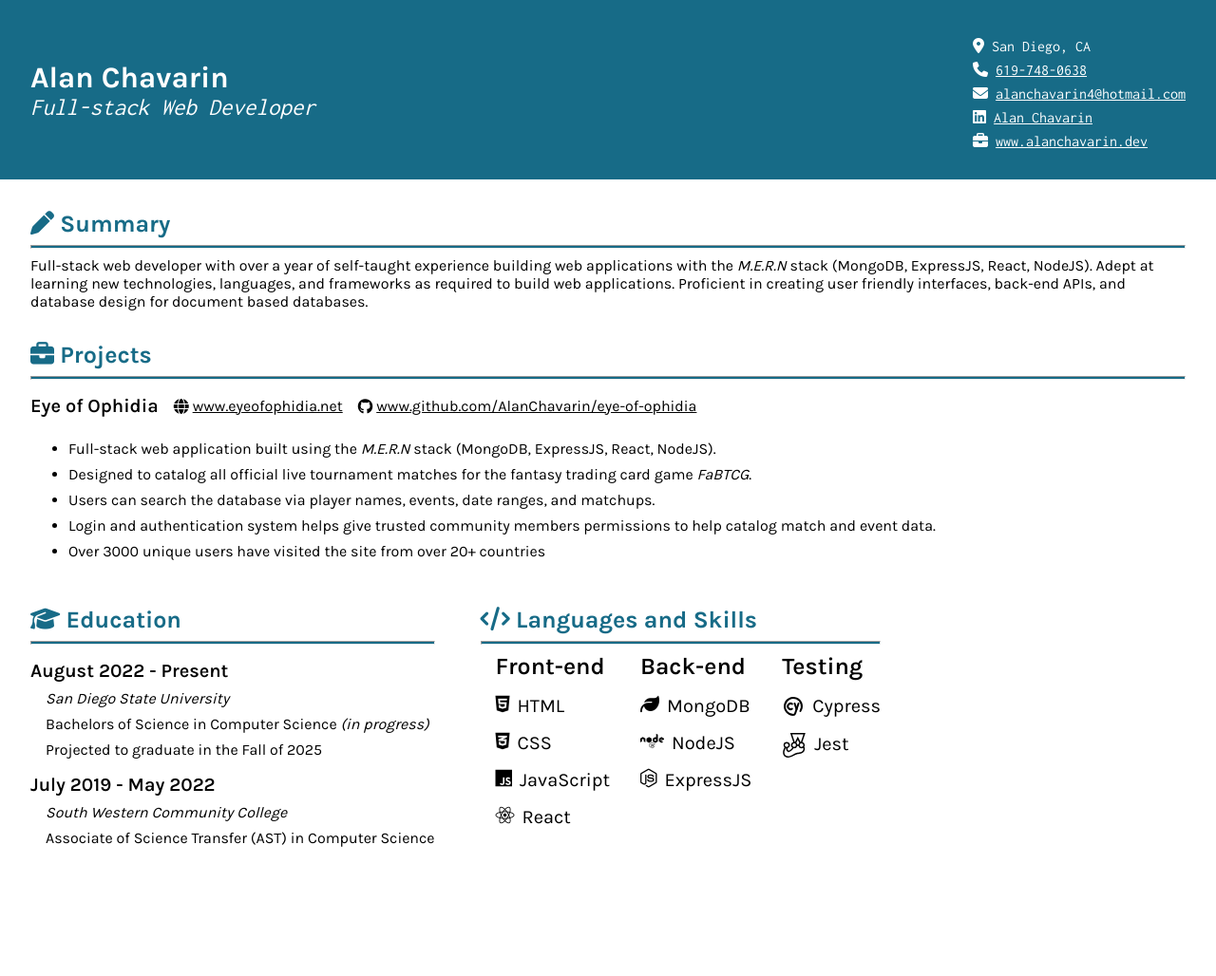
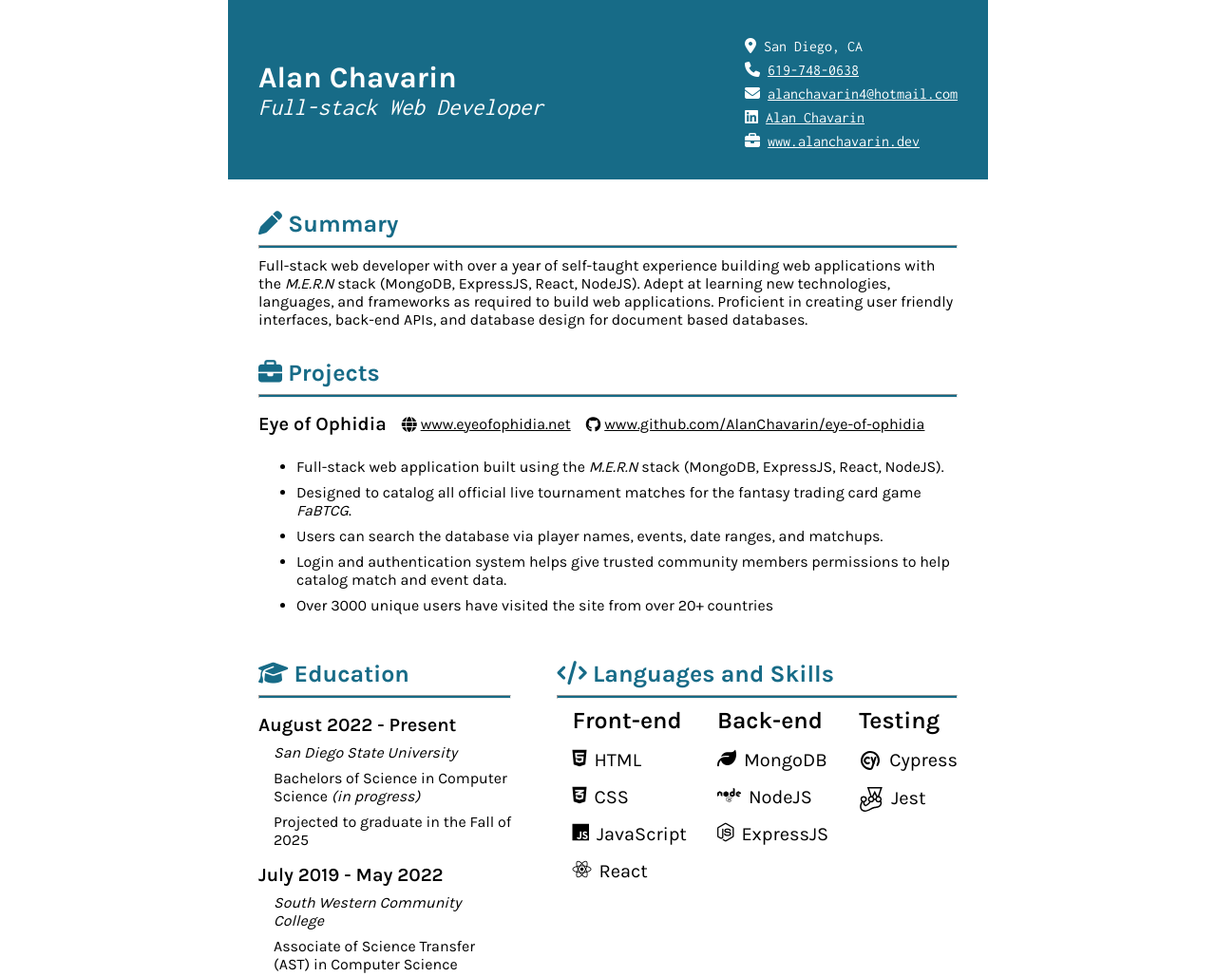
Before and after one commit to AlanChavarin/resume, a plain HTML site: page index.html in a window 1280 px wide. Shown: the whole page at 95% size. Before the commit the page ends 924 px from the top, so only its background shows below. Drawn offline with Linux system fonts and the light colour scheme.

Commit message:
html maxwidth 800px

```diff
--- a/body.css
+++ b/body.css
@@ -1,3 +1,8 @@
+html {
+    margin:    0 auto;
+    max-width: 800px;
+}
+
 .body{
     margin: 32px;
     display: flex;
```
